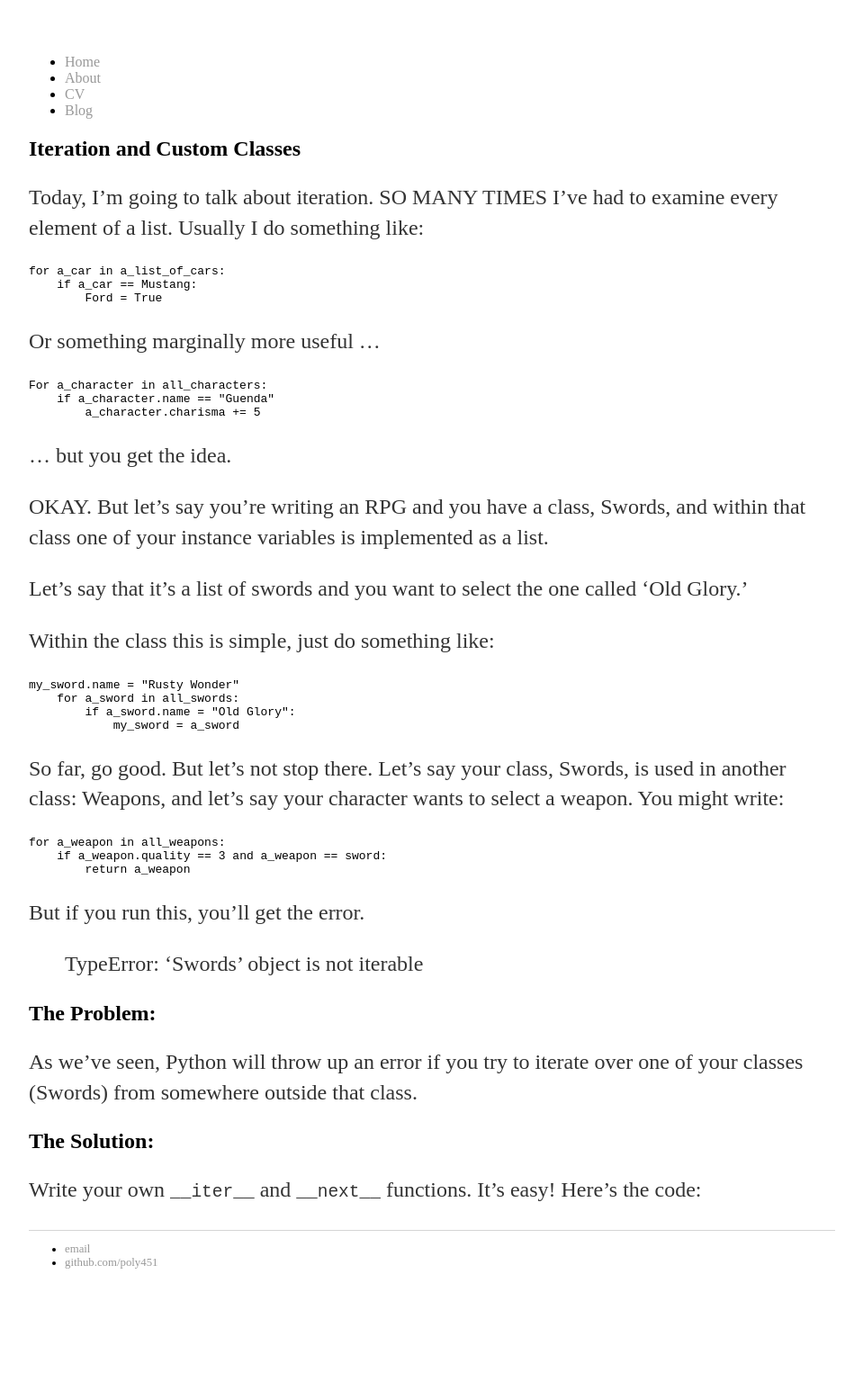
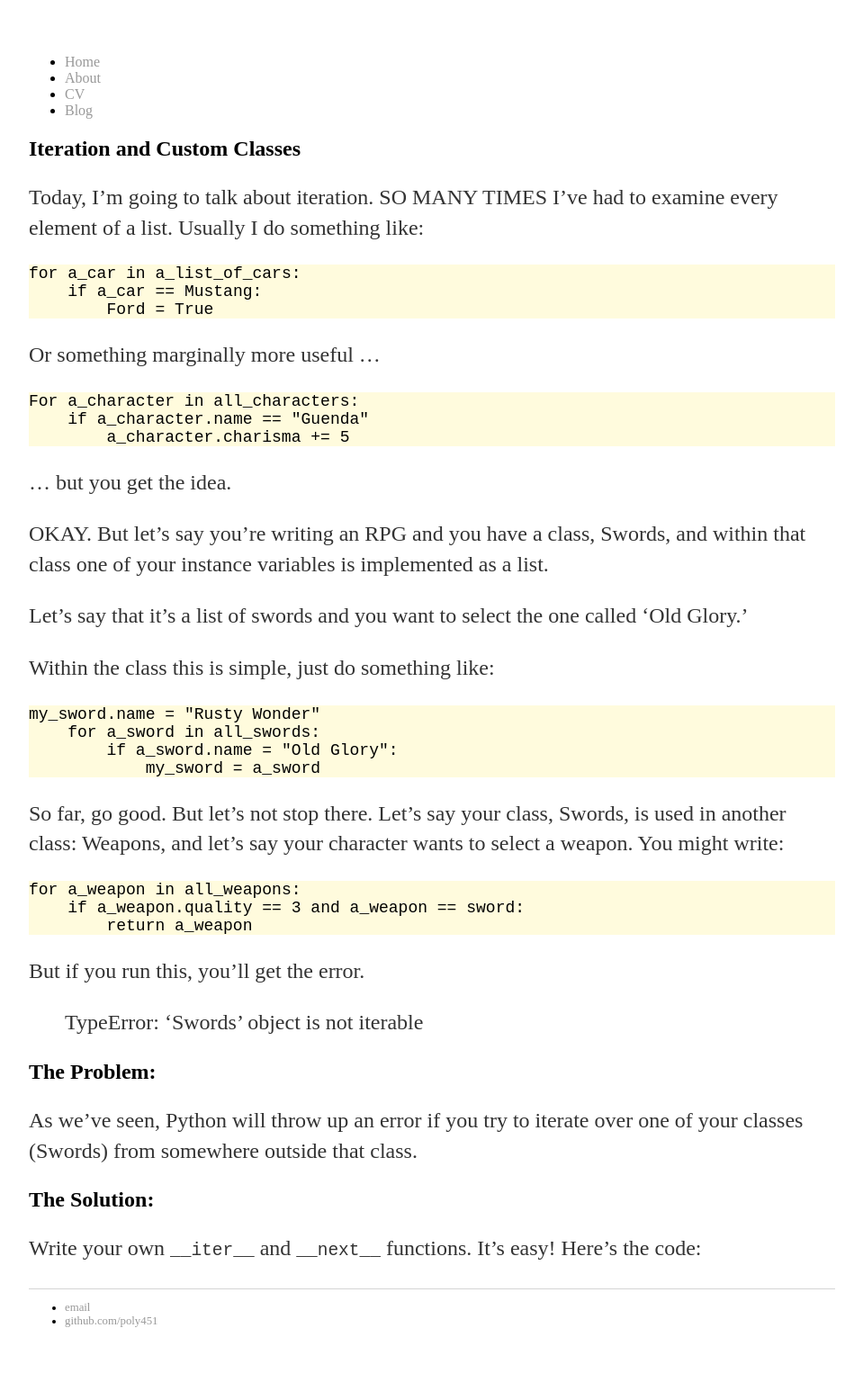
Before and after one commit to poly451/poly451.github.io, a Jekyll site: the page built from _posts/2019-04-28-this-is-an-experiment.md, in a window 1280 px wide. Shown: the whole page at 90% size, without its empty margins (160-1119 px from the left). Built offline with Jekyll 4.4.1, drawn with Linux system fonts in a browser that asks for light colours; before the commit the page ends 1471 px from its top, so only the background shows below that.

Commit message:
Update exp01.css

```diff
--- a/css/exp01.css
+++ b/css/exp01.css
@@ -22,3 +22,7 @@ footer {
     border-top: 1px solid #d5d5d5;
     font-size: .8em;
 }
+pre.highlight {
+    font-size:18px;
+    background: #fffbdd;
+}
```
